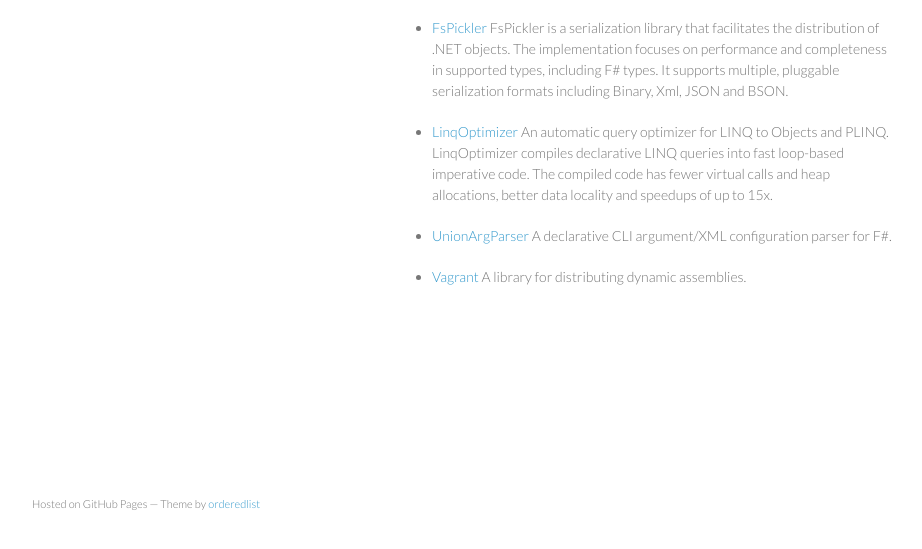
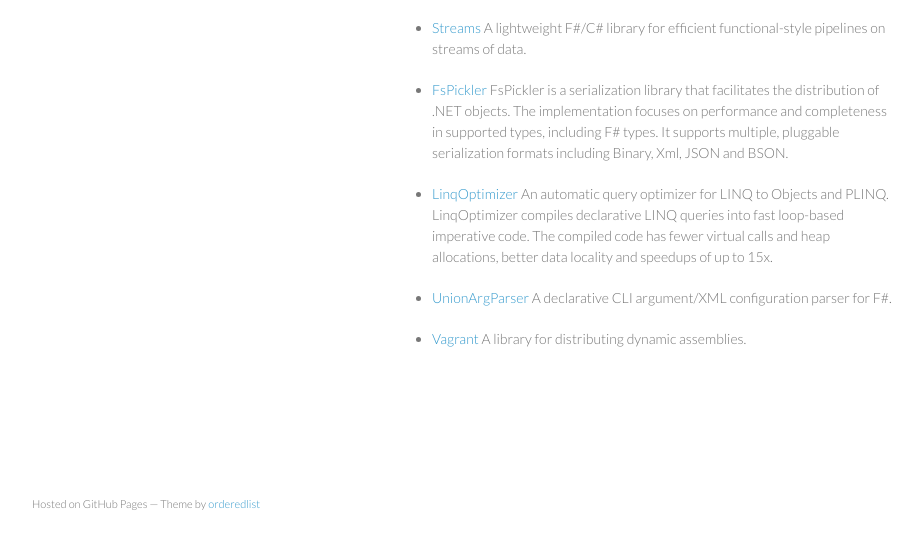
Before and after one commit to nessos/nessos.github.io, a plain HTML site: page index.html in a window 1280 px wide. Shown: the part 217-766 px from the top of the page, without its empty margins (178-1100 px from the left). Drawn offline with Linux system fonts and the light colour scheme.

Commit message:
Added Streams

```diff
--- a/index.html
+++ b/index.html
@@ -29,6 +29,7 @@
 
 <ul>
 <li><p><a href="http://www.m-brace.net/">MBrace</a> The MBrace framework is an open-source distributed runtime that enables scalable, fault-tolerant computation and data processing for the .NET/mono frameworks. The MBrace programming model uses a distributed continuation-based approach elegantly manifested through computation expressions in F#.</p></li>
+<li><p><a href="http://nessos.github.io/Streams">Streams</a> A lightweight F#/C# library for efficient functional-style pipelines on streams of data. </p></li>
 <li><p><a href="http://nessos.github.io/FsPickler">FsPickler</a> FsPickler is a serialization library that facilitates the distribution of .NET objects. The implementation focuses on performance and completeness in supported types, including F# types. It supports multiple, pluggable serialization formats including Binary, Xml, JSON and BSON. </p></li>
 <li><p><a href="http://nessos.github.io/LinqOptimizer">LinqOptimizer</a> An automatic query optimizer for LINQ to Objects and PLINQ. LinqOptimizer compiles declarative LINQ queries into fast loop-based imperative code. The compiled code has fewer virtual calls and heap allocations, better data locality and speedups of up to 15x.</p></li>
 <li><p><a href="http://nessos.github.io/UnionArgParser">UnionArgParser</a> A declarative CLI argument/XML configuration parser for F#.</p></li>
```
